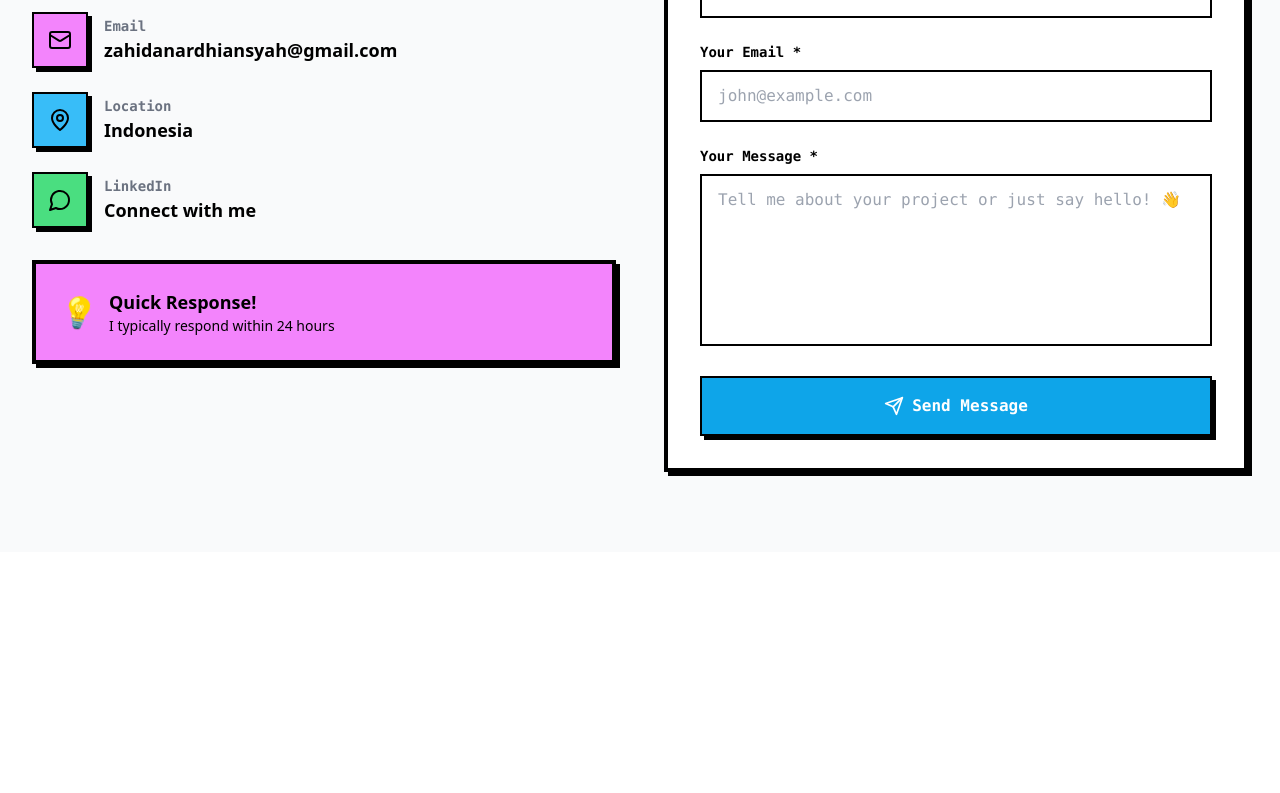
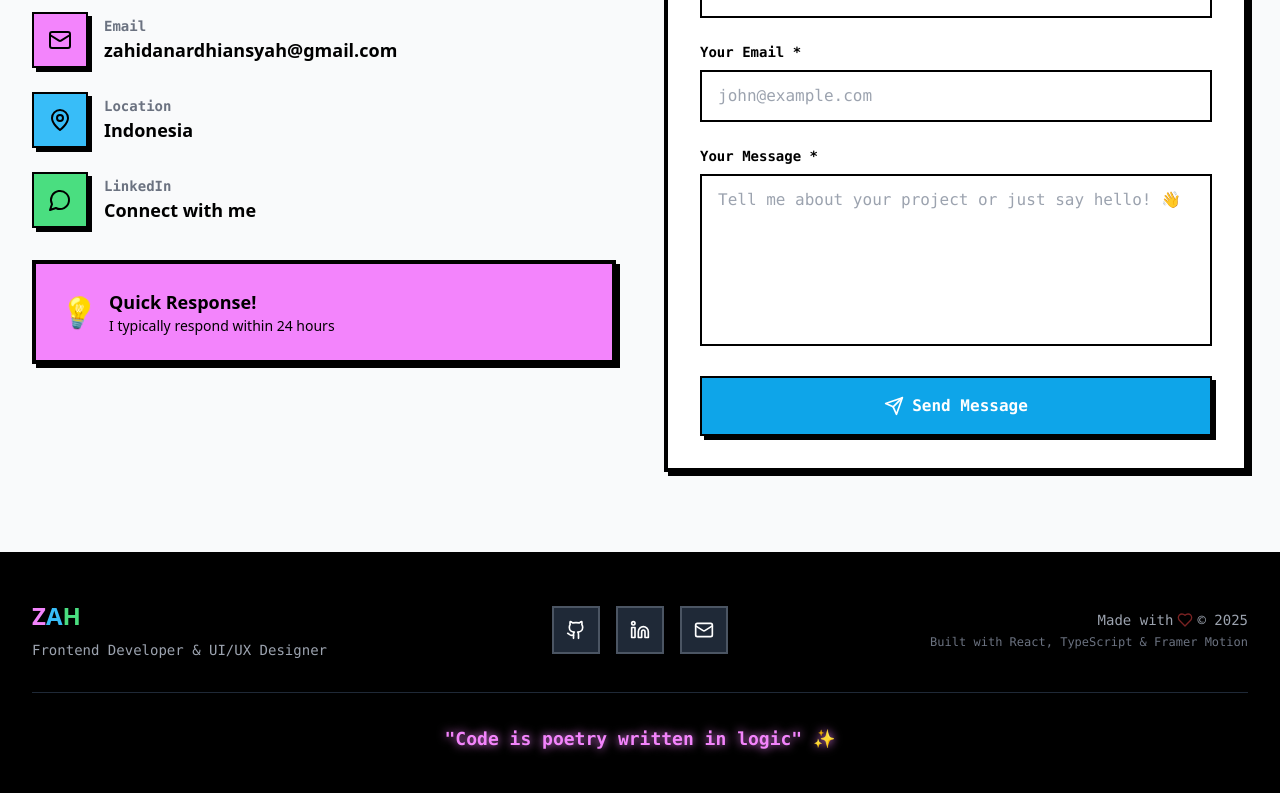
Before and after one commit to Grandvill/portofolio-web, a React (Vite) app: page / in a window 1280 px wide. Shown: the part 5800-6593 px from the top of the page. Before the commit the page ends 6352 px from the top, so only its background shows below. Built offline with nearby package versions, Linux system fonts and the light colour scheme.

Commit message:
Add : Footer component

```diff
--- a/src/App.tsx
+++ b/src/App.tsx
@@ -6,6 +6,7 @@ import About from './components/About';
 import Skills from './components/Skills';
 import Projects from './components/Projects';
 import Contact from './components/Contact';
+import Footer from './components/Footer';
 
 function App() {
   const [isDark, setIsDark] = useState(false);
@@ -25,6 +26,7 @@ function App() {
         <Skills />
         <Projects />
         <Contact />
+        <Footer />
       </motion.main>
     </AnimatePresence>
   );
--- /dev/null
+++ b/src/components/Footer.tsx
@@ -0,0 +1,71 @@
+import { motion } from 'framer-motion';
+import { Heart, Github, Linkedin, Mail } from 'lucide-react';
+
+export default function Footer() {
+  const currentYear = new Date().getFullYear();
+
+  const socialLinks = [
+    { icon: Github, href: 'https://github.com/Grandvill', label: 'GitHub' },
+    { icon: Linkedin, href: 'https://www.linkedin.com/in/zahidan-ardhiansyah/', label: 'LinkedIn' },
+    { icon: Mail, href: 'mailto:zahidanardhiansyah@gmail.com', label: 'Email' },
+  ];
+
+  return (
+    <footer className="bg-black text-white py-12 px-4 sm:px-6 lg:px-8">
+      <div className="container mx-auto">
+        <div className="grid md:grid-cols-3 gap-8 items-center">
+          {/* Logo/Name */}
+          <motion.div className="text-center md:text-left" initial={{ opacity: 0, y: 20 }} whileInView={{ opacity: 1, y: 0 }} transition={{ duration: 0.5 }}>
+            <h3 className="text-2xl font-black mb-2">
+              <span className="text-primary-400">Z</span>
+              <span className="text-accent-400">A</span>
+              <span className="text-neon-400">H</span>
+            </h3>
+            <p className="font-mono text-sm text-gray-400">Frontend Developer & UI/UX Designer</p>
+          </motion.div>
+
+          {/* Social Links */}
+          <motion.div className="flex justify-center gap-4" initial={{ opacity: 0, y: 20 }} whileInView={{ opacity: 1, y: 0 }} transition={{ duration: 0.5, delay: 0.1 }}>
+            {socialLinks.map((link, index) => (
+              <motion.a
+                key={link.label}
+                href={link.href}
+                target="_blank"
+                rel="noopener noreferrer"
+                className="w-12 h-12 bg-gray-800 border-2 border-gray-600 flex items-center justify-center hover:bg-primary-500 hover:border-primary-500 transition-all duration-200"
+                whileHover={{ scale: 1.1, rotate: 5 }}
+                whileTap={{ scale: 0.9 }}
+                initial={{ opacity: 0, y: 20 }}
+                whileInView={{ opacity: 1, y: 0 }}
+                transition={{ duration: 0.5, delay: 0.2 + index * 0.1 }}
+              >
+                <link.icon size={20} />
+              </motion.a>
+            ))}
+          </motion.div>
+
+          {/* Copyright */}
+          <motion.div className="text-center md:text-right" initial={{ opacity: 0, y: 20 }} whileInView={{ opacity: 1, y: 0 }} transition={{ duration: 0.5, delay: 0.2 }}>
+            <p className="font-mono text-sm text-gray-400 flex items-center justify-center md:justify-end gap-1">
+              Made with <Heart size={16} className="text-red-500 animate-pulse" />© {currentYear}
+            </p>
+            <p className="font-mono text-xs text-gray-500 mt-1">Built with React, TypeScript & Framer Motion</p>
+          </motion.div>
+        </div>
+
+        {/* Fun Quote */}
+        <motion.div className="mt-8 pt-8 border-t border-gray-800 text-center" initial={{ opacity: 0 }} whileInView={{ opacity: 1 }} transition={{ duration: 0.5, delay: 0.4 }}>
+          <motion.p
+            className="font-mono text-lg font-bold text-primary-400"
+            animate={{
+              textShadow: ['0 0 0px #f384fc', '0 0 10px #f384fc', '0 0 0px #f384fc'],
+            }}
+            transition={{ duration: 2, repeat: Infinity }}
+          >
+            "Code is poetry written in logic" ✨
+          </motion.p>
+        </motion.div>
+      </div>
+    </footer>
+  );
+}
```
